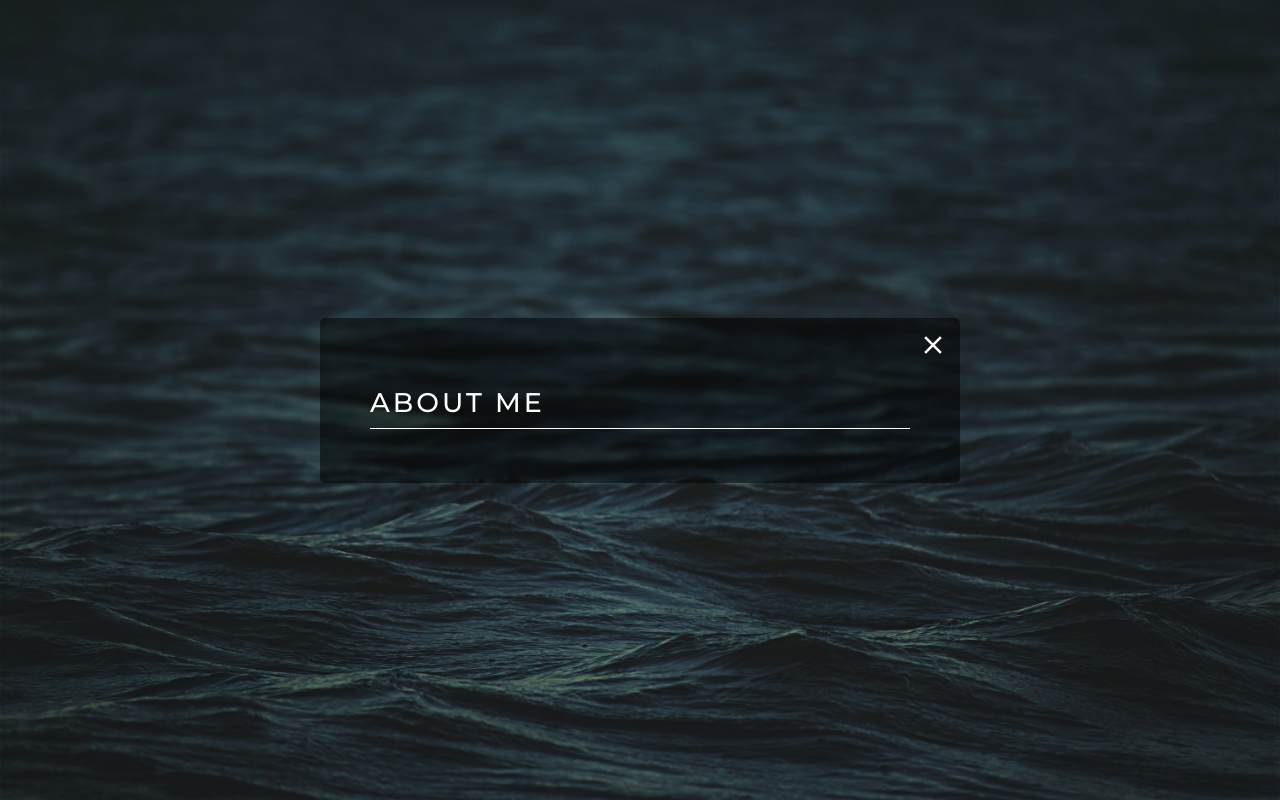
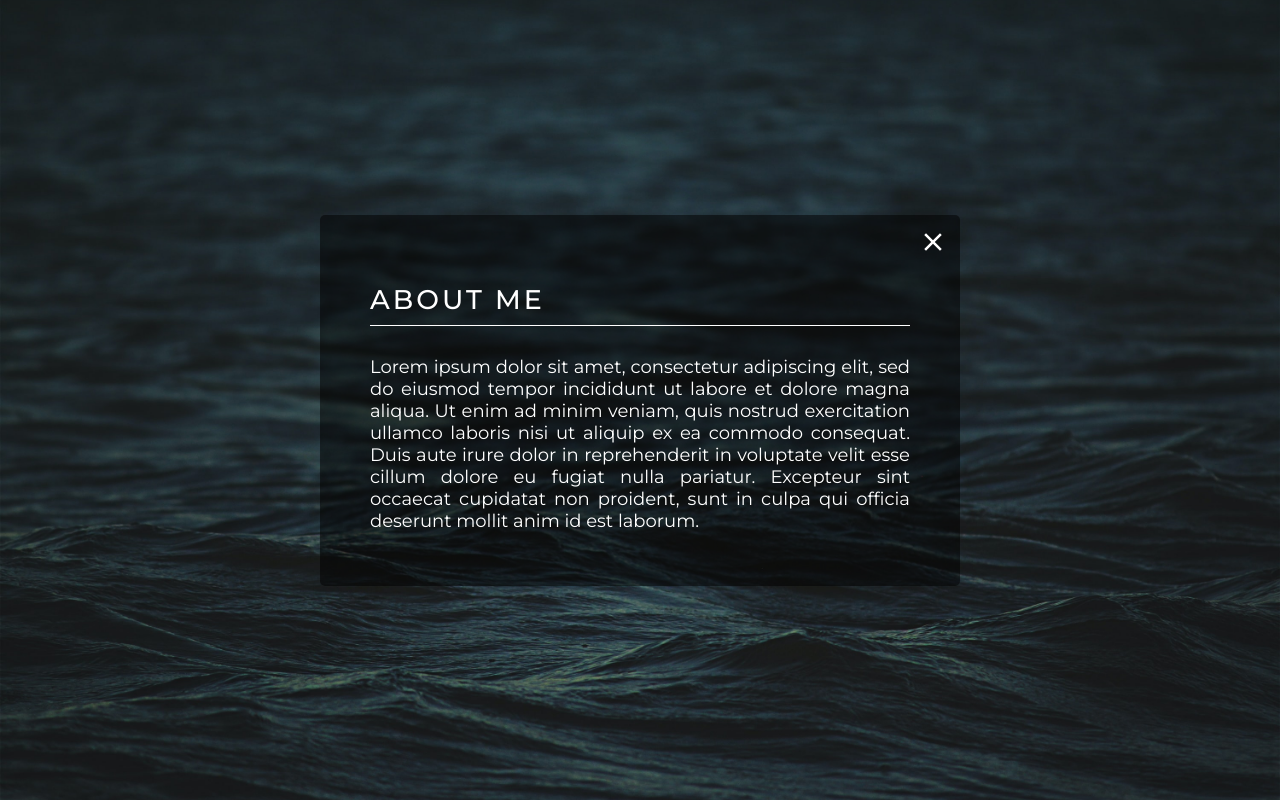
Before and after one commit to vinisklin/portfolio, a React (Create React App) app: page /about-me in a window 1280 px wide. Built offline with nearby package versions, Linux system fonts and the light colour scheme.

Commit message:
Create: Connection to Github Api

```diff
--- a/package.json
+++ b/package.json
@@ -10,6 +10,7 @@
     "@types/node": "^12.0.0",
     "@types/react": "^16.9.0",
     "@types/react-dom": "^16.9.0",
+    "axios": "^0.19.2",
     "polished": "^3.6.5",
     "react": "^16.13.1",
     "react-dom": "^16.13.1",
--- a/src/pages/AboutMe/index.tsx
+++ b/src/pages/AboutMe/index.tsx
@@ -13,6 +13,16 @@ const AboutMe: React.FC = () => {
         </Link>
 
         <h2>About Me</h2>
+
+        <p>
+          Lorem ipsum dolor sit amet, consectetur adipiscing elit, sed do
+          eiusmod tempor incididunt ut labore et dolore magna aliqua. Ut enim ad
+          minim veniam, quis nostrud exercitation ullamco laboris nisi ut
+          aliquip ex ea commodo consequat. Duis aute irure dolor in
+          reprehenderit in voluptate velit esse cillum dolore eu fugiat nulla
+          pariatur. Excepteur sint occaecat cupidatat non proident, sunt in
+          culpa qui officia deserunt mollit anim id est laborum.
+        </p>
       </ContentBox>
     </Container>
   );
--- a/src/pages/AboutMe/styles.ts
+++ b/src/pages/AboutMe/styles.ts
@@ -54,4 +54,10 @@ export const ContentBox = styled.div`
     letter-spacing: 0.3rem;
     text-transform: uppercase;
   }
+
+  p {
+    margin-bottom: 3rem;
+
+    text-align: justify;
+  }
 `;
--- a/src/pages/Projects/index.tsx
+++ b/src/pages/Projects/index.tsx
@@ -1,10 +1,40 @@
-import React from 'react';
+import React, { useEffect, useState } from 'react';
 import { Link } from 'react-router-dom';
+import axios from 'axios';
+
 import { MdClose } from 'react-icons/md';
 
 import { Container, ContentBox } from './styles';
 
+interface IRepository {
+  name: string;
+  description: string;
+  created_at: Date;
+  html_url: string;
+}
+
 const Projects: React.FC = () => {
+  const [repositories, setRepositories] = useState<IRepository[]>([]);
+  // Consumes GitHub API to get repos info
+  useEffect(() => {
+    async function getRepositories() {
+      const response = await axios.get<IRepository[]>(
+        'https://api.github.com/users/vinisklin/repos',
+      );
+
+      const githubRepos: IRepository[] = response.data.map(repository => ({
+        name: repository.name,
+        description: repository.description,
+        created_at: repository.created_at,
+        html_url: repository.html_url,
+      }));
+
+      setRepositories(githubRepos);
+    }
+
+    getRepositories();
+  }, []);
+
   return (
     <Container>
       <ContentBox>
@@ -13,6 +43,10 @@ const Projects: React.FC = () => {
         </Link>
 
         <h2>My Projects</h2>
+
+        {repositories.map(repository => (
+          <h4>{repository.name}</h4>
+        ))}
       </ContentBox>
     </Container>
   );
```
Also changed, not shown: .eslintrc.json, 1 other file (tests, documents, lock files or other folders).
